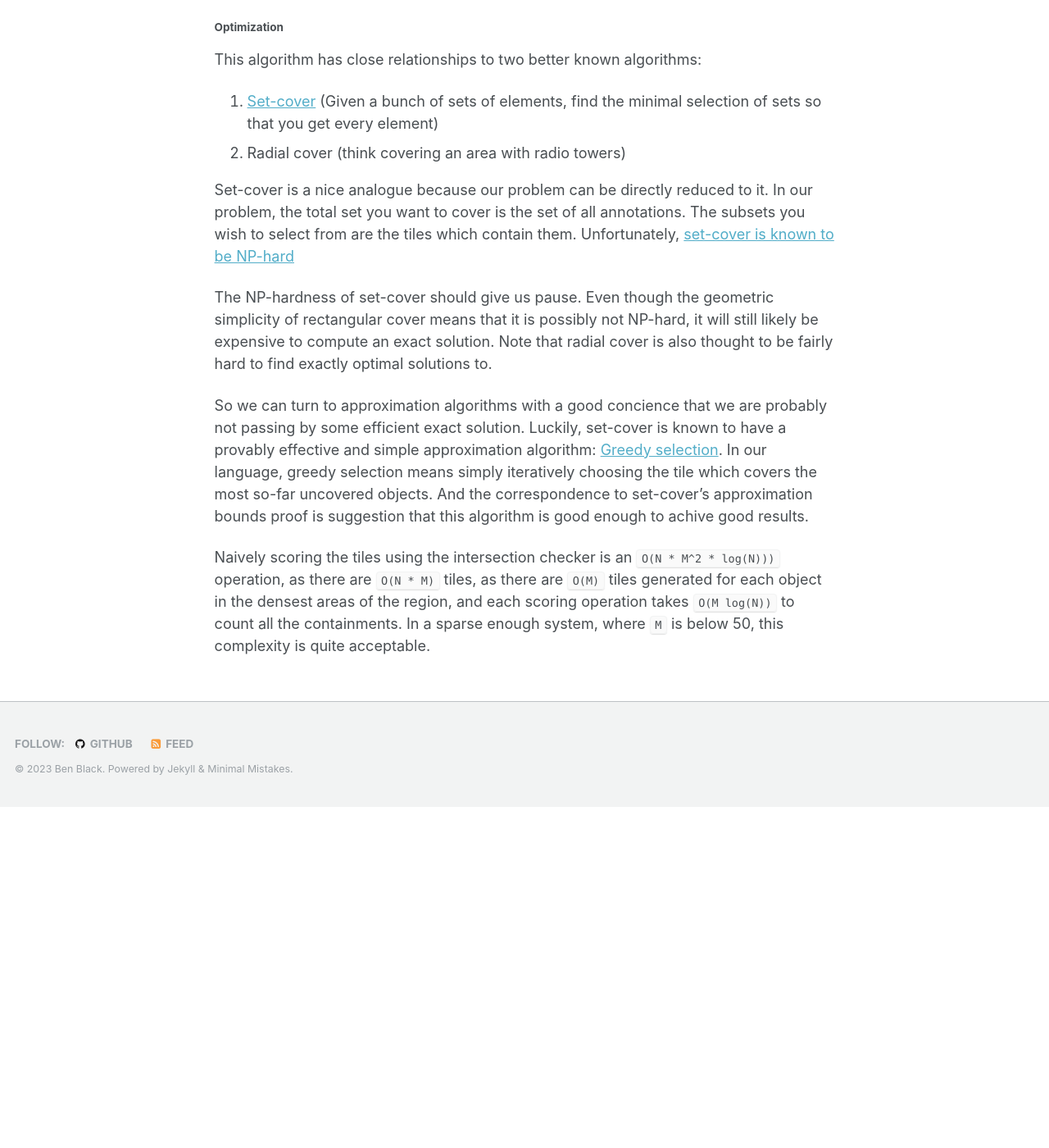
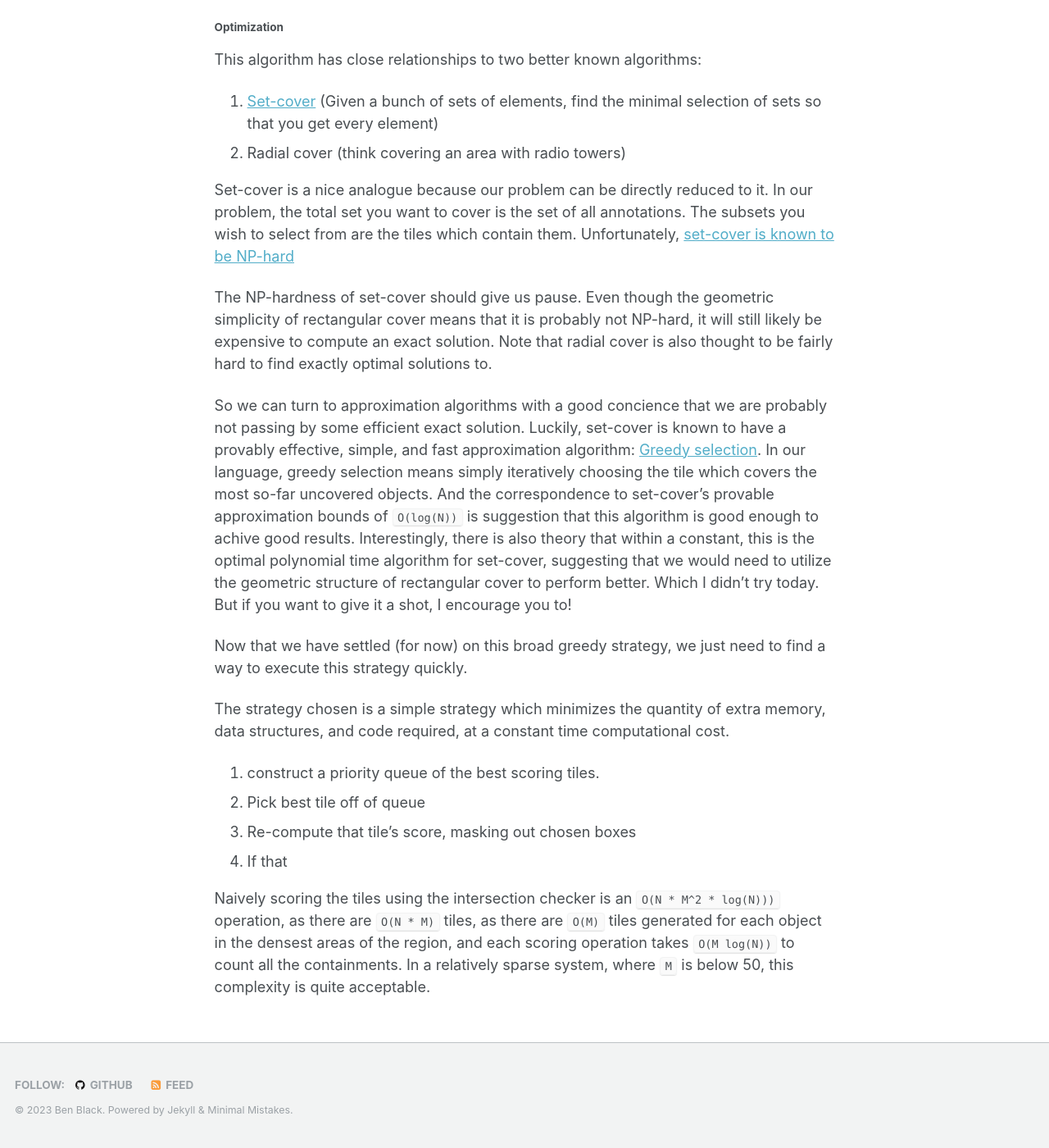
Before and after one commit to benblack769/benblack769.github.io, a Jekyll site: the page built from posts/blog/rect_cover.md, in a window 1280 px wide and 1400 px high, scrolled down 4534 px. Shown: the whole window at 82% size. Built offline with Jekyll 4.4.1, drawn with Linux system fonts in a browser that asks for light colours; before the commit the page ends 5518 px from its top, so only the background shows below that.

Commit message:
more tweaks

```diff
--- a/posts/blog/rect_cover.md
+++ b/posts/blog/rect_cover.md
@@ -64,10 +64,17 @@ This algorithm has close relationships to two better known algorithms:
 
 Set-cover is a nice analogue because our problem can be directly reduced to it. In our problem, the total set you want to cover is the set of all annotations. The subsets you wish to select from are the tiles which contain them. Unfortunately, [set-cover is known to be NP-hard](https://en.wikipedia.org/wiki/Set_cover_problem)
 
-The NP-hardness of set-cover should give us pause. Even though the geometric simplicity of rectangular cover means that it is possibly not NP-hard, it will still likely be expensive to compute an exact solution. Note that radial cover is also thought to be fairly hard to find exactly optimal solutions to.
+The NP-hardness of set-cover should give us pause. Even though the geometric simplicity of rectangular cover means that it is probably not NP-hard, it will still likely be expensive to compute an exact solution. Note that radial cover is also thought to be fairly hard to find exactly optimal solutions to.
 
-So we can turn to approximation algorithms with a good concience that we are probably not passing by some efficient exact solution. Luckily, set-cover is known to have a provably effective and simple approximation algorithm: [Greedy selection](https://en.wikipedia.org/wiki/Set_cover_problem#Greedy_algorithm). In our language, greedy selection means simply iteratively choosing the tile which covers the most so-far uncovered objects. And the correspondence to set-cover's approximation bounds proof is suggestion that this algorithm is good enough to achive good results.
+So we can turn to approximation algorithms with a good concience that we are probably not passing by some efficient exact solution. Luckily, set-cover is known to have a provably effective, simple, and fast approximation algorithm: [Greedy selection](https://en.wikipedia.org/wiki/Set_cover_problem#Greedy_algorithm). In our language, greedy selection means simply iteratively choosing the tile which covers the most so-far uncovered objects. And the correspondence to set-cover's provable approximation bounds of `O(log(N))` is suggestion that this algorithm is good enough to achive good results. Interestingly, there is also theory that within a constant, this is the optimal polynomial time algorithm for set-cover, suggesting that we would need to utilize the geometric structure of rectangular cover to perform better. Which I didn't try today. But if you want to give it a shot, I encourage you to!
 
+Now that we have settled (for now) on this broad greedy strategy, we just need to find a way to execute this strategy quickly.
 
+The strategy chosen is a simple strategy which minimizes the quantity of extra memory, data structures, and code required, at a constant time computational cost.
 
-Naively scoring the tiles using the intersection checker is an `O(N * M^2 * log(N)))` operation, as there are `O(N * M)` tiles, as there are `O(M)` tiles generated for each object in the densest areas of the region, and each scoring operation takes `O(M log(N))` to count all the containments. In a sparse enough system, where `M` is below 50, this complexity is quite acceptable.
+1. construct a priority queue of the best scoring tiles.
+2. Pick best tile off of queue
+3. Re-compute that tile's score, masking out chosen boxes
+4. If that
+
+Naively scoring the tiles using the intersection checker is an `O(N * M^2 * log(N)))` operation, as there are `O(N * M)` tiles, as there are `O(M)` tiles generated for each object in the densest areas of the region, and each scoring operation takes `O(M log(N))` to count all the containments. In a relatively sparse system, where `M` is below 50, this complexity is quite acceptable.
```
